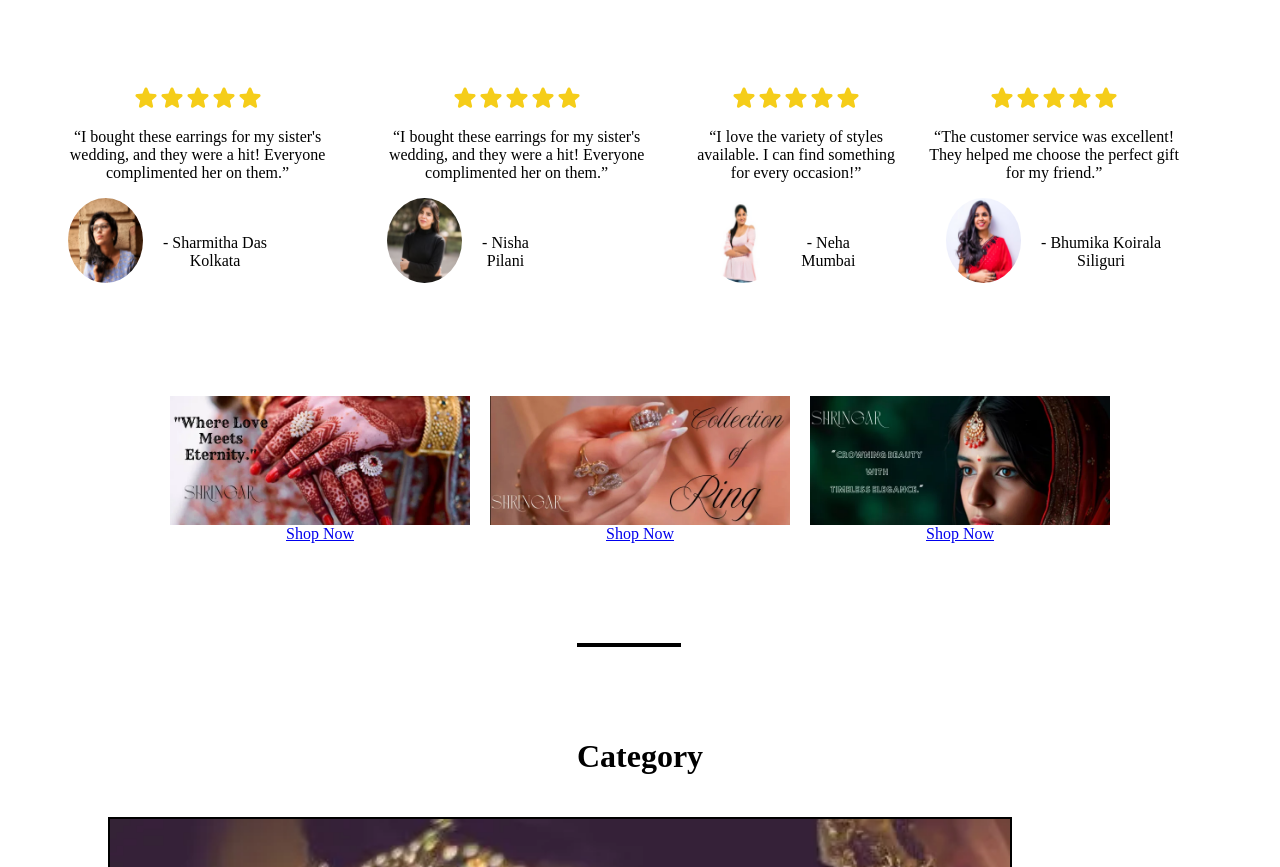
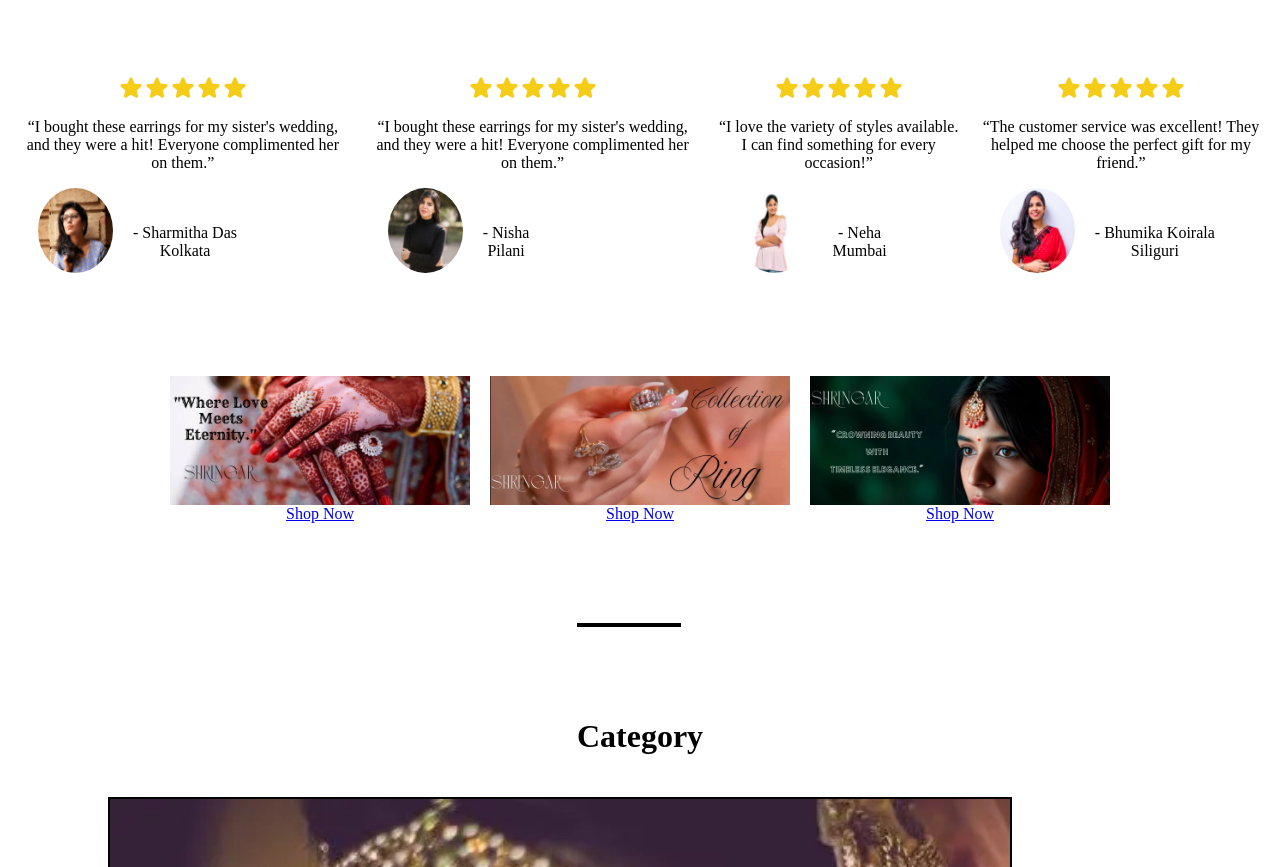
Before and after one commit to AnkurSainiAns/shringar_code, a plain HTML site: page index.html in a window 1280 px wide. Shown: the part 2682-3549 px from the top of the page. Drawn offline with Linux system fonts and the light colour scheme.

Commit message:
new update

```diff
--- a/style.css
+++ b/style.css
@@ -243,8 +243,9 @@ nav {
     padding: 20px;
 }
 .review{
-    margin: 70px;
-    margin-left: 20px;
+    margin-top: 70px;
+    margin-bottom: 70px;
+    padding: 10px;
 }
 .slid{
     display: flex;
```
